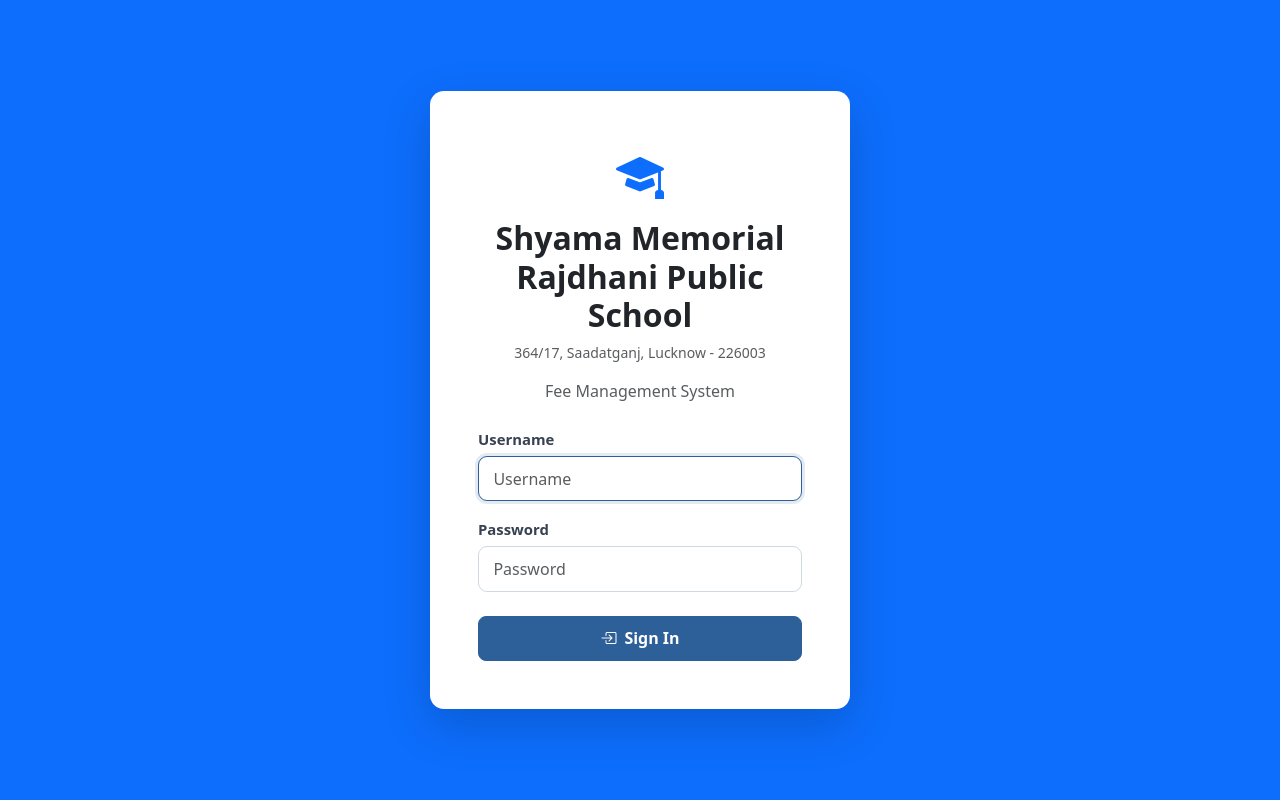
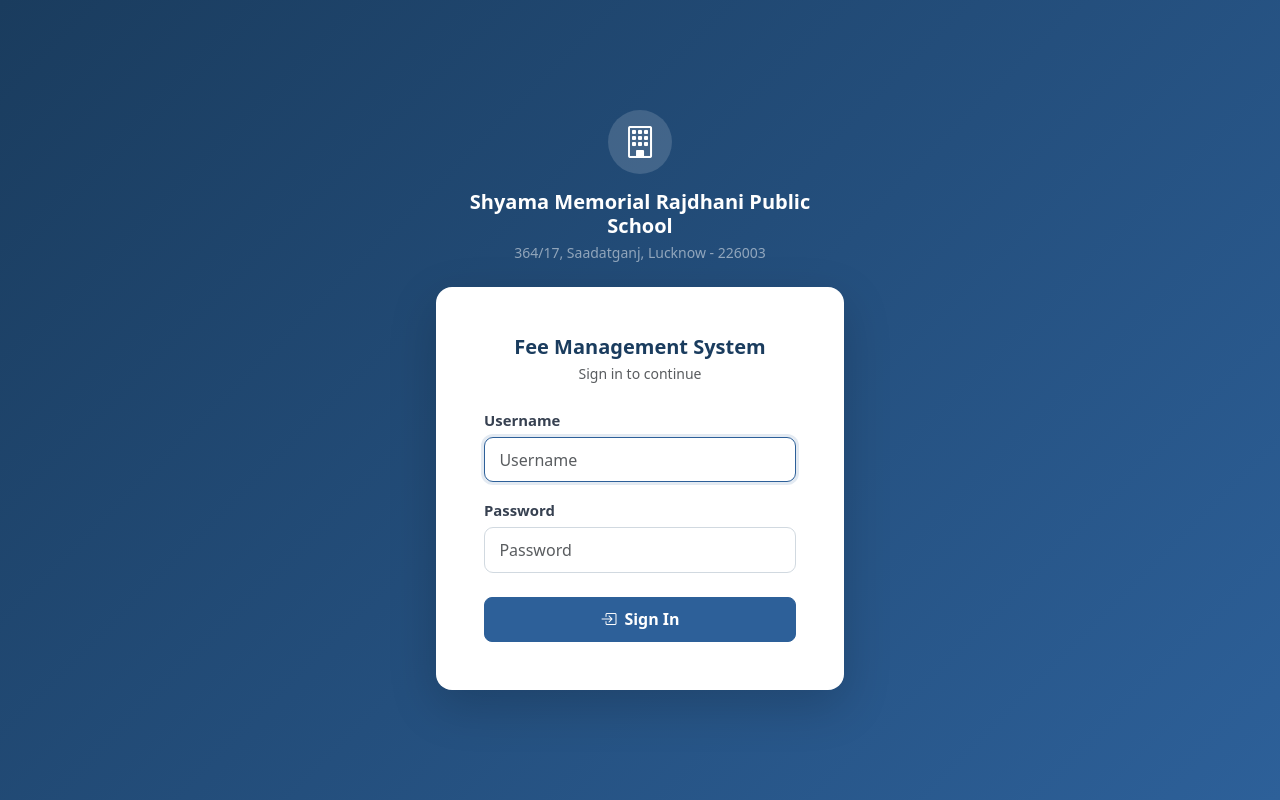
Before and after one commit to Anushka-2003/fee-management-system, a Django app: page /accounts/login/ in a window 1280 px wide. Run offline with Django 4.2, Linux system fonts and the light colour scheme.

Commit message:
Redesign login page with new styles and layout
Updated the login page with a new design and improved layout.

```diff
--- a/templates/accounts/login.html
+++ b/templates/accounts/login.html
@@ -2,15 +2,26 @@
 {% block title %}Login{% endblock %}
 
 {% block full_content %}
-<div class="min-vh-100 d-flex align-items-center justify-content-center bg-primary">
-  <div class="card shadow-lg" style="width: 420px;">
-    <div class="card-body p-5">
+<div class="min-vh-100 d-flex align-items-center justify-content-center" style="background: linear-gradient(135deg, #1a3c5e 0%, #2d6099 100%);">
+  <div style="width:100%; max-width:440px; padding:1rem;">
+
+    <!-- School branding -->
     <div class="text-center mb-4">
-        <i class="bi bi-mortarboard-fill text-primary" style="font-size: 3rem;"></i>
-        <h2 class="mt-2 fw-bold">Shyama Memorial Rajdhani Public School</h2>
-        <p class="text-muted small">364/17, Saadatganj, Lucknow - 226003</p>
-        <p class="text-muted">Fee Management System</p>
+      <div class="mb-3">
+        <span style="display:inline-flex;align-items:center;justify-content:center;width:64px;height:64px;border-radius:50%;background:rgba(255,255,255,.15);">
+          <i class="bi bi-building text-white" style="font-size:2rem;"></i>
+        </span>
       </div>
+      <h5 class="fw-bold text-white mb-1">Shyama Memorial Rajdhani Public School</h5>
+      <p class="text-white-50 small mb-0">364/17, Saadatganj, Lucknow - 226003</p>
+    </div>
+
+    <!-- Login card -->
+    <div class="card shadow-lg border-0" style="border-radius:16px;">
+      <div class="card-body p-4 p-md-5">
+        <h5 class="fw-bold text-center mb-1" style="color:#1a3c5e;">Fee Management System</h5>
+        <p class="text-muted text-center small mb-4">Sign in to continue</p>
+
         <form method="post">
           {% csrf_token %}
           <div class="mb-3">
@@ -24,7 +35,7 @@
             {% if form.password.errors %}<div class="text-danger small mt-1">{{ form.password.errors.0 }}</div>{% endif %}
           </div>
           {% if form.non_field_errors %}
-        <div class="alert alert-danger">{{ form.non_field_errors.0 }}</div>
+          <div class="alert alert-danger py-2">{{ form.non_field_errors.0 }}</div>
           {% endif %}
           <button type="submit" class="btn btn-primary btn-lg w-100">
             <i class="bi bi-box-arrow-in-right me-2"></i>Sign In
@@ -32,5 +43,7 @@
         </form>
       </div>
     </div>
+
+  </div>
 </div>
 {% endblock %}
```
Lines whose indentation alone changed are shown as unchanged.
